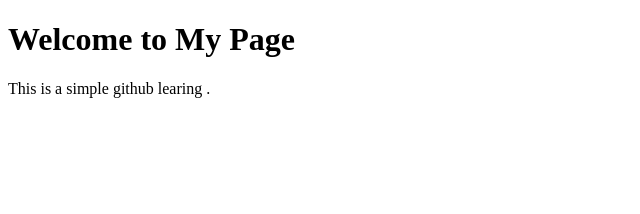
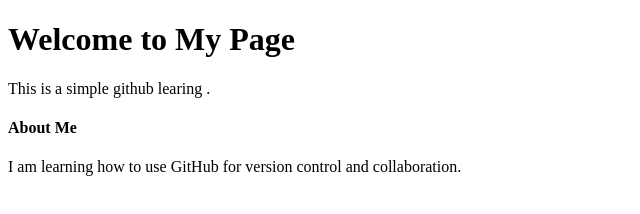
Before and after one commit to rak9621/githubLeaning, a plain HTML site: page index.html in a window 1280 px wide. Shown: the whole page, without its empty margins (0-640 px from the left). Drawn offline with Linux system fonts and the light colour scheme.

Commit message:
new text added

```diff
--- a/index.html
+++ b/index.html
@@ -10,5 +10,8 @@
     <h1>Welcome to My Page</h1>
     <p>This is a simple github learing .</p>
 
+    <h4>About Me</h4>
+    <p>I am learning how to use GitHub for version control and collaboration.</p>
+
 </body>
 </html>
```
